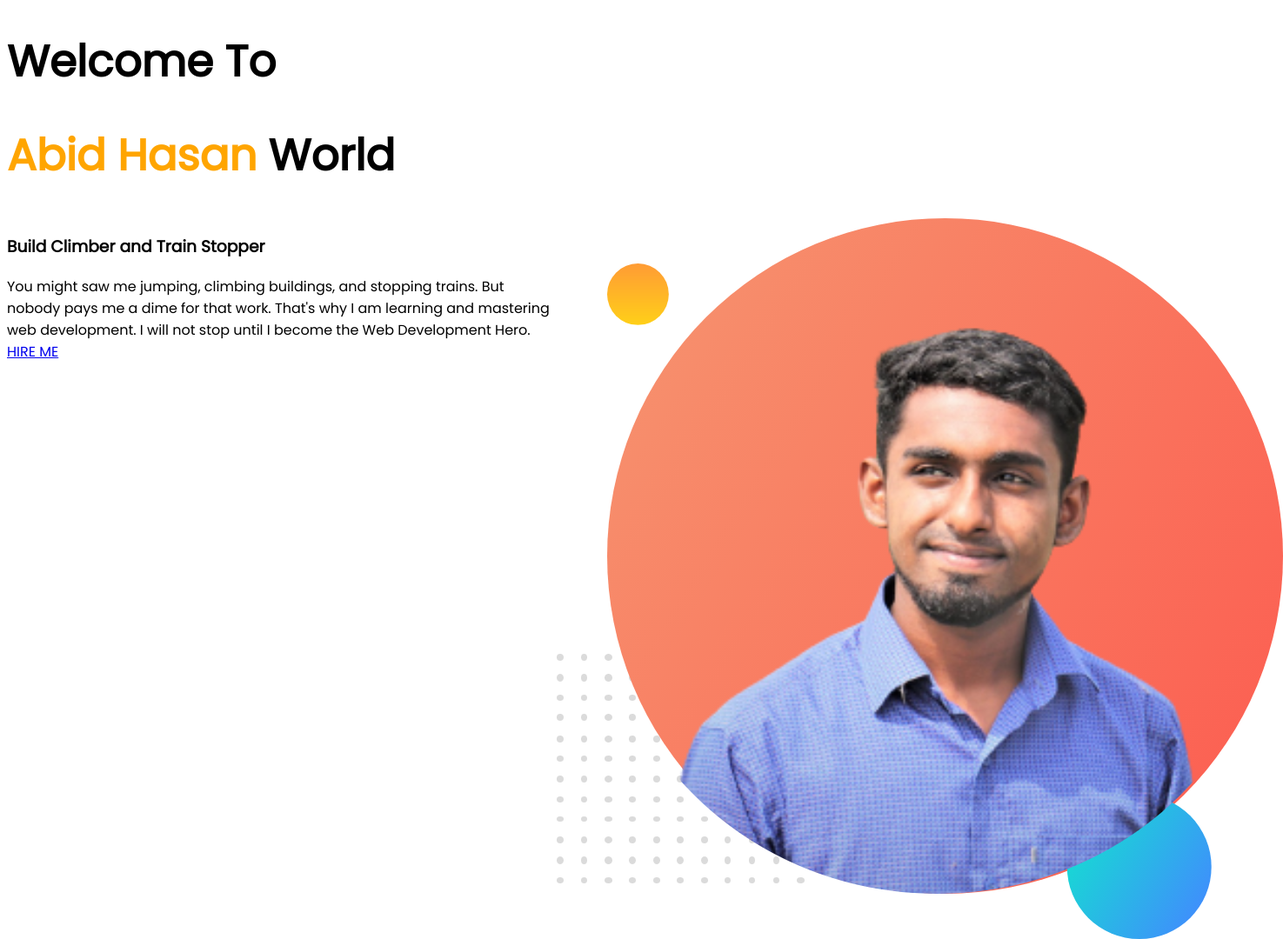
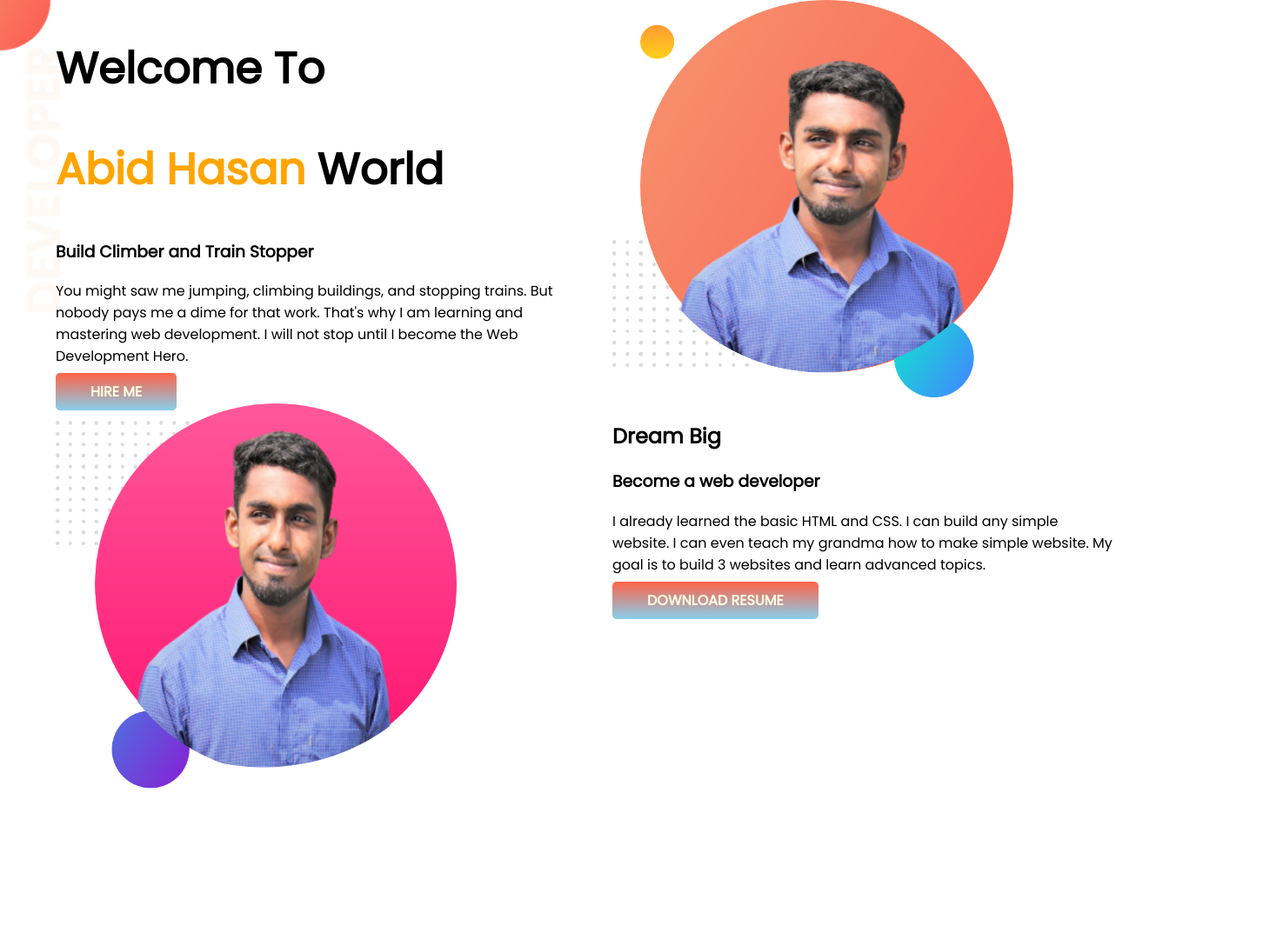
Before and after one commit to Abid202100/developer-portfolio, a plain HTML site: page index.html in a window 1280 px wide. Shown: the top 1080 px of the page at 87% size, 1475 px wide, since content can reach past the window. After the commit the page ends 914 px from the top, so only its background shows below. Drawn offline with Linux system fonts and the light colour scheme.

Commit message:
top banner added

```diff
--- a/index.html
+++ b/index.html
@@ -14,29 +14,38 @@
 </head>
 
 <body>
-    <h1>Welcome To</h1>
-    <h1> <span class="orange-color">Abid Hasan</span> World</h1>
+    <section class="top-banner">
 
-    <section>
         <div class="half-width">
+            <h1>Welcome To</h1>
+            <h1> <span class="orange-color">Abid Hasan</span> World</h1>
+
             <h3>Build Climber and Train Stopper</h3>
             <p>
                 You might saw me jumping, climbing buildings, and stopping trains. But nobody pays me a dime for that
                 work. That's why I am learning and mastering web development. I will not stop until I become the Web
                 Development Hero.
-                <a href="https://www.linkedin.com/signup">HIRE ME
+
             </p>
+            <a class="link-button" target="_blank" href="https://www.linkedin.com/signup">HIRE ME
+
             </a>
         </div>
-
         <div class="half-width">
 
-            <img src="abid-bg.png" alt="">
+            <img src="Background.png" alt="">
 
         </div>
+
+
     </section>
 
     <section>
+        <div class="half-width">
+
+            <img src="abid-new1.png" alt="">
+
+        </div>
 
         <div class="half-width">
             <h2>Dream Big</h2>
@@ -46,9 +55,11 @@
                 how to make simple website. My goal is to build 3 websites and learn advanced topics.
             </P>
 
-            <a href="https://programminghero1.github.io/developer-portfolio/">DOWNLOAD
+            <a class="link-button" target="_blank"
+                href="https://programminghero1.github.io/developer-portfolio/">DOWNLOAD
                 RESUME</a>
         </div>
+
 
     </section>
 
--- a/style.css
+++ b/style.css
@@ -1,5 +1,6 @@
 body{
     font-family: 'Poppins', sans-serif;
+    margin: 0;
    }
    h1{
        font-size: 50px;
@@ -11,4 +12,23 @@ body{
  section{
        display: flex;
    }
-   .half-width{width: 50%;}
+   .half-width{
+       width: 50%;
+       padding-left: 5% ;
+}
+   .half-width img{
+       width: 80%;
+       }
+       .link-button{
+           text-decoration: none ;
+           background-image:linear-gradient(tomato,skyblue) ;
+           padding: 10px 40px;
+           color: lightyellow;
+           font-weight: 700;
+           border-radius: 5px;
+
+                 }
+                 .top-banner{
+                     background-image: url(top-banner.png);
+                     background-repeat: no-repeat;
+                 }
```
Also changed, not shown: Background.png (added), abid-new1.png (added), developer-portfolio-master/developer-portfolio-master/images/Abid-removebg-preview.png (deleted), developer-portfolio-master/developer-portfolio-master/images/abid-bg.png (added), developer-portfolio-master/developer-portfolio-master/images/abid-new.png (added), developer-portfolio-master/developer-portfolio-master/images/abid-new1.png (added), developer-portfolio-master/developer-portfolio-master/images/my-bg2.png (deleted), top-banner.png (added).
